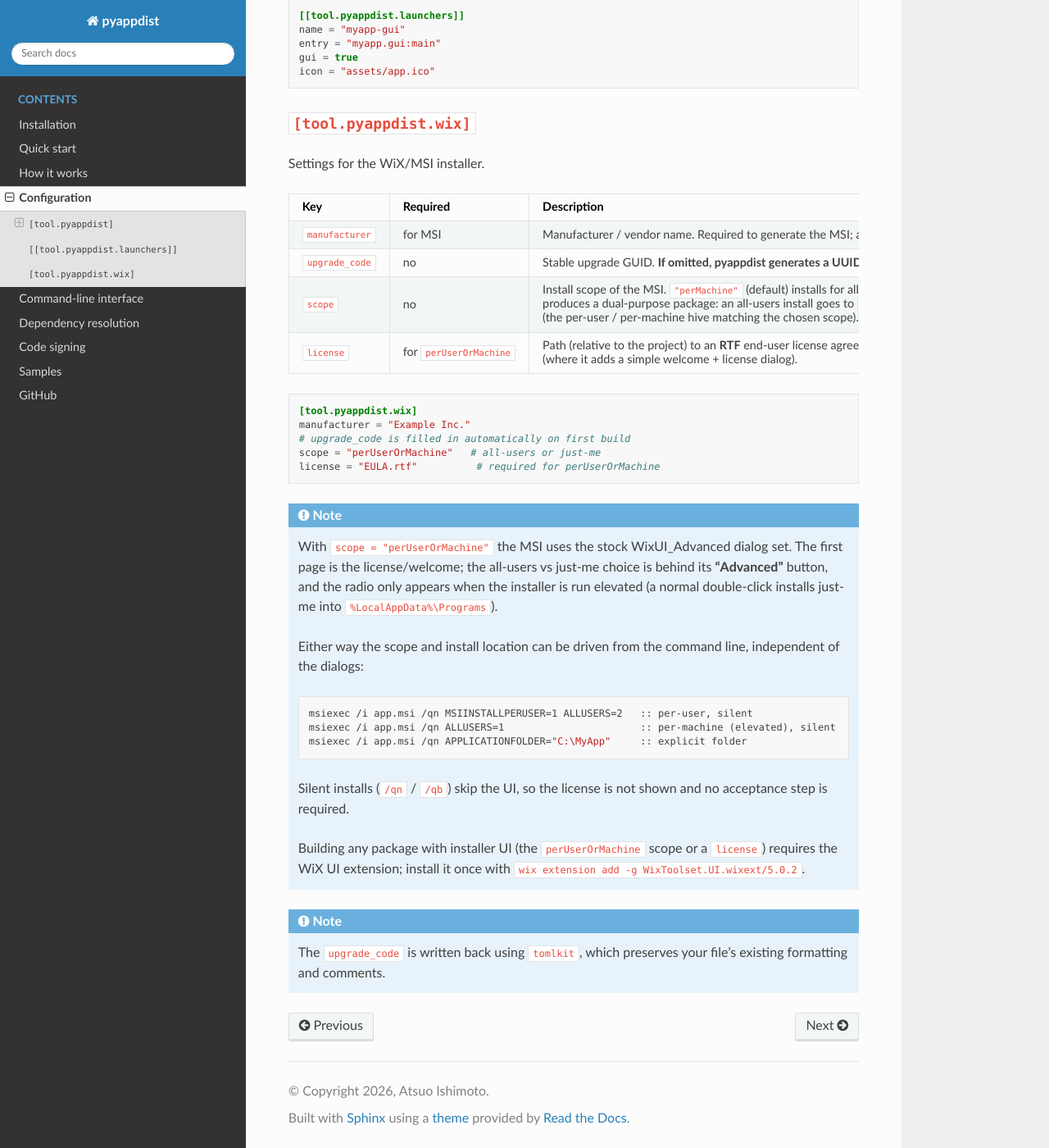
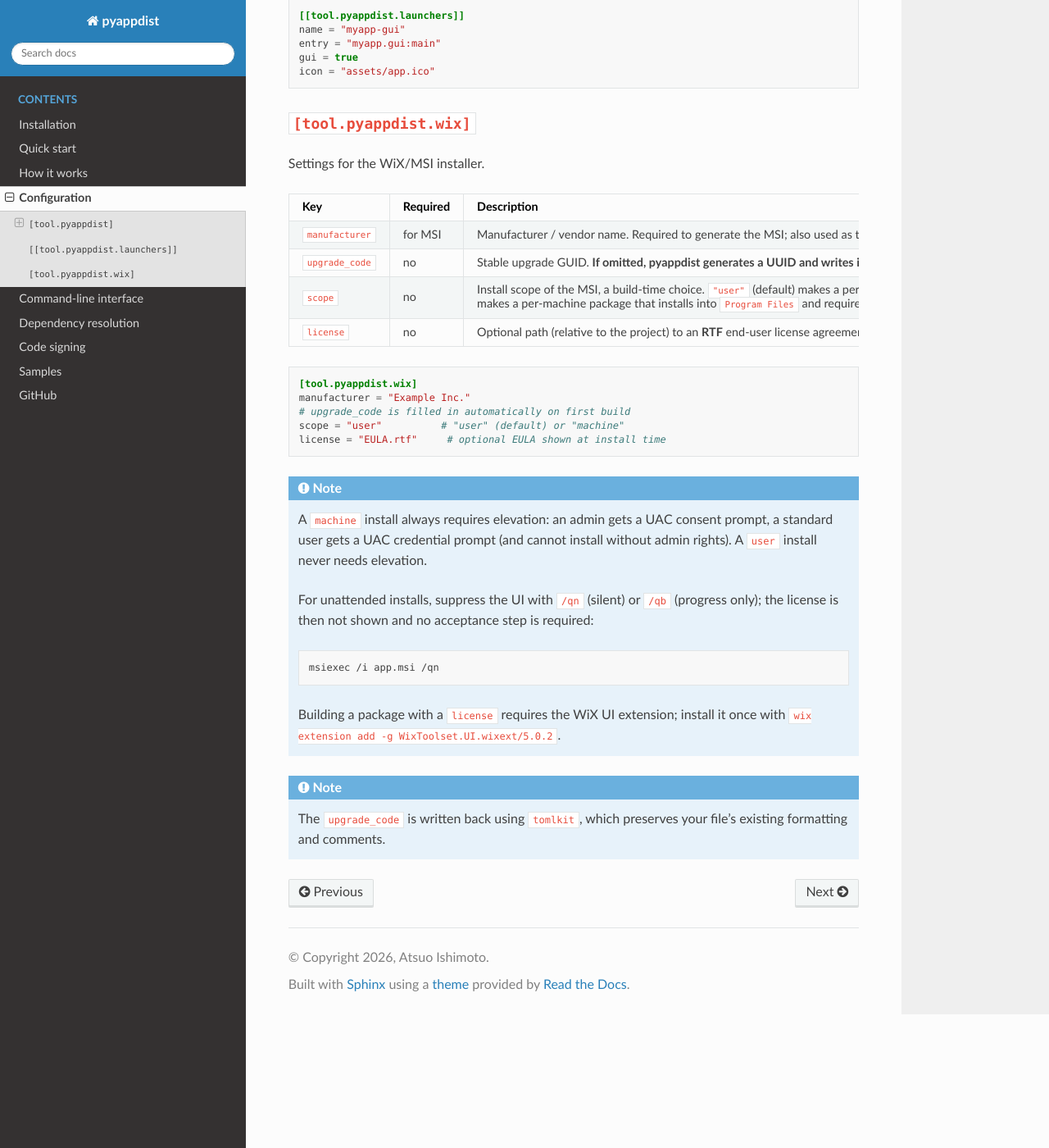
Before and after one commit to atsuoishimoto/pyappdist, a Sphinx documentation site: the page built from docs/configuration.rst, in a window 1280 px wide and 1400 px high, scrolled down 1410 px. Shown: the whole window at 82% size. Built offline with Sphinx 7.4.7 and the Read the Docs theme 3.1.0, drawn with Linux system fonts in a browser that asks for light colours.

Commit message:
Make install scope a build-time machine/user choice; license optional
Replaces the install-time perUserOrMachine dialog, which could not reliably install
per-machine: Scope="perUserOrMachine" sets MSIINSTALLPERUSER=1, which redirects
ProgramFilesFolder to %LocalAppData%\Programs, so "all users" never reached Program
Files. Stock WixUI_Advanced (the only scope-selection dialog set) also can't be
cherry-picked or stripped of its EULA.

Now scope is a build-time choice: "user" (default) makes a perUser package installing
into %LocalAppData%\Programs (HKCU, no admin); "machine" makes a perMachine package
installing into Program Files (HKLM, admin). license is optional for both scopes and,
when set, shows a one-page EULA via the stock WixUI_Minimal. Verified a per-user install
end to end (msiexec /qn, no admin) into %LocalAppData%\Programs.

```diff
--- a/docs/configuration.rst
+++ b/docs/configuration.rst
@@ -135,49 +135,40 @@ Settings for the WiX/MSI installer.
        consistent). It must remain stable for the life of the product.
    * - ``scope``
      - no
-     - Install scope of the MSI. ``"perMachine"`` (default) installs for all users
-       into ``Program Files`` and requires administrator rights.
-       ``"perUserOrMachine"`` produces a dual-purpose package: an all-users install
-       goes to ``Program Files`` (admin), a just-me install goes to
-       ``%LocalAppData%\Programs\<name>`` (no admin). Registry writes go to ``HKMU``
-       (the per-user / per-machine hive matching the chosen scope). This scope
-       **requires** ``license`` (see below).
+     - Install scope of the MSI, a build-time choice. ``"user"`` (default) makes a
+       per-user package that installs into ``%LocalAppData%\Programs\<name>`` with no
+       administrator rights (registry in ``HKCU``). ``"machine"`` makes a per-machine
+       package that installs into ``Program Files`` and requires administrator rights
+       (registry in ``HKLM``). There is no install-time scope dialog.
    * - ``license``
-     - for ``perUserOrMachine``
-     - Path (relative to the project) to an **RTF** end-user license agreement. When
-       set, the installer shows a license page. Required for ``perUserOrMachine``;
-       optional for ``perMachine`` (where it adds a simple welcome + license dialog).
+     - no
+     - Optional path (relative to the project) to an **RTF** end-user license
+       agreement. When set, the installer shows a one-page license dialog
+       (WixUI_Minimal). Works with either scope.
 
 .. code-block:: toml
 
    [tool.pyappdist.wix]
    manufacturer = "Example Inc."
    # upgrade_code is filled in automatically on first build
-   scope = "perUserOrMachine"   # all-users or just-me
-   license = "EULA.rtf"          # required for perUserOrMachine
+   scope = "user"          # "user" (default) or "machine"
+   license = "EULA.rtf"     # optional EULA shown at install time
 
 .. note::
 
-   With ``scope = "perUserOrMachine"`` the MSI uses the stock WixUI_Advanced dialog
-   set. The first page is the license/welcome; the all-users vs just-me choice is
-   behind its **"Advanced"** button, and the radio only appears when the installer is
-   run elevated (a normal double-click installs just-me into ``%LocalAppData%\Programs``).
+   A ``machine`` install always requires elevation: an admin gets a UAC consent prompt,
+   a standard user gets a UAC credential prompt (and cannot install without admin
+   rights). A ``user`` install never needs elevation.
 
-   Either way the scope and install location can be driven from the command line,
-   independent of the dialogs:
+   For unattended installs, suppress the UI with ``/qn`` (silent) or ``/qb`` (progress
+   only); the license is then not shown and no acceptance step is required:
 
    .. code-block:: bat
 
-      msiexec /i app.msi /qn MSIINSTALLPERUSER=1 ALLUSERS=2   :: per-user, silent
-      msiexec /i app.msi /qn ALLUSERS=1                       :: per-machine (elevated), silent
-      msiexec /i app.msi /qn APPLICATIONFOLDER="C:\MyApp"     :: explicit folder
+      msiexec /i app.msi /qn
 
-   Silent installs (``/qn`` / ``/qb``) skip the UI, so the license is not shown and no
-   acceptance step is required.
-
-   Building any package with installer UI (the ``perUserOrMachine`` scope or a
-   ``license``) requires the WiX UI extension; install it once with
-   ``wix extension add -g WixToolset.UI.wixext/5.0.2``.
+   Building a package with a ``license`` requires the WiX UI extension; install it once
+   with ``wix extension add -g WixToolset.UI.wixext/5.0.2``.
 
 .. note::
 
--- a/docs/installation.rst
+++ b/docs/installation.rst
@@ -32,8 +32,8 @@ launcher executable and the MSI) you also need:
      Pin to **v5.0.2**. WiX v6/v7 require accepting the Open Source Maintenance
      Fee EULA, which blocks an unattended ``wix build``.
 
-  Only if you use ``scope = "perUserOrMachine"``, also add the UI extension
-  (pin it to v5 as well):
+  Only if you set ``[tool.pyappdist.wix].license`` (to show a license dialog), also
+  add the UI extension (pin it to v5 as well):
 
   .. code-block:: bash
 
```
Also changed, not shown: e2e/README.md, 9 other files.
